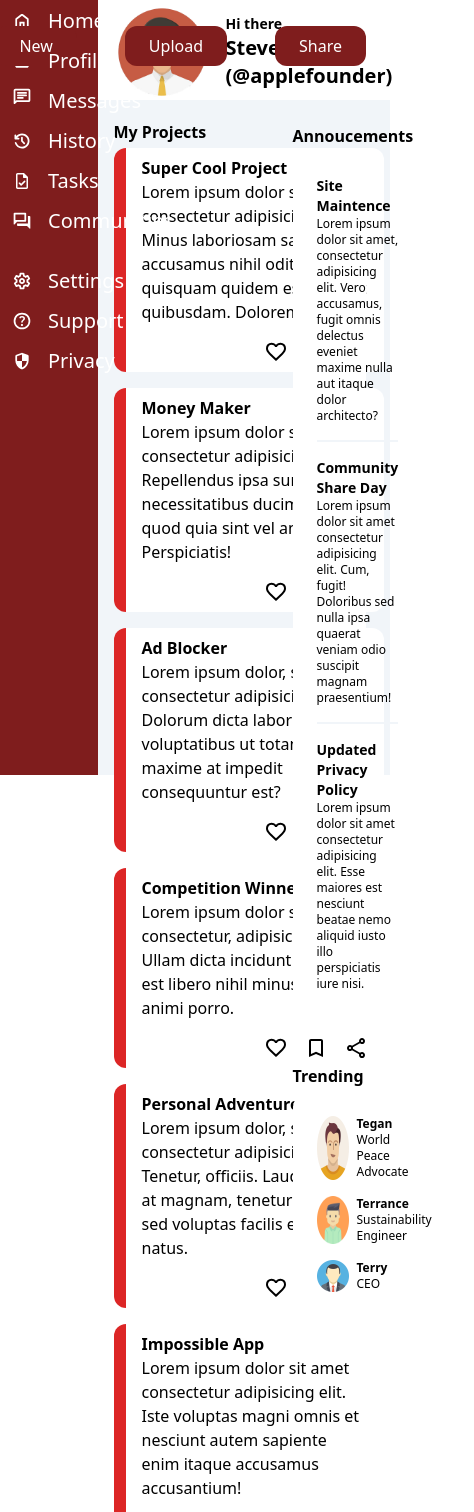
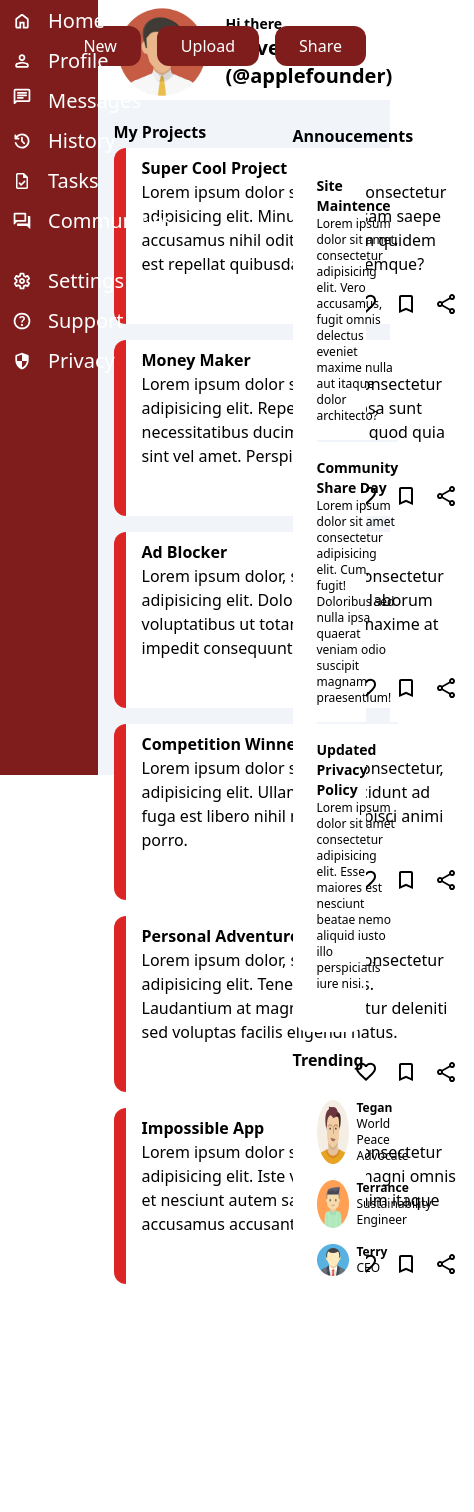
Before and after one commit to maxpajewski/admin-dashboard, a website: page index.html in a window 390 px wide. Shown: the part 69-1581 px from the top of the page, 474 px wide, since content can reach past the window. After the commit the page ends 1369 px from the top, so only its background shows below. Drawn offline with Linux system fonts and the light colour scheme.

Commit message:
Changed card auto-fit

```diff
--- a/index.html
+++ b/index.html
@@ -67,7 +67,7 @@
                 </div>
             </div>
             <div class="right-info col-start-5 col-end-7 flex justify-end items-center gap-4 mr-8">
-                <img src="./icons/notification.svg" alt="Noticications" class="w-7">
+                <img src="./icons/notification.svg" alt="Notifications" class="w-7">
                 <img src="./icons/user-profile.png" alt="User Profile Picture" class="w-20 h-auto">
                 <p class="text-lg font-bold">Steve Jobs</p>
             </div>
@@ -81,7 +81,7 @@
                     </div>
                 </div>
             </div>
-            <div class="col-start-4 col-end-7 row-start-2 row-end-3 flex items-center gap-12 justify-end mr-6">
+            <div class="col-start-4 col-end-7 row-start-2 row-end-3 flex items-center gap-4 lg:gap-12 justify-end mr-6">
                 <a class="px-6 py-2 bg-red-900 text-white no-underline rounded-xl btn">New</a>
                 <a class="px-6 py-2 bg-red-900 text-white no-underline rounded-xl btn">Upload</a>
                 <a class="px-6 py-2 bg-red-900 text-white no-underline rounded-xl btn">Share</a>
@@ -150,8 +150,6 @@
                 </div>
             </div>
 
-
-
             <div class="col-start-5 col-end-7 row-start-1 row-end-3">
                 <p class="mt-6 mb-1 font-bold">Annoucements</p>
                 <div class="grid bg-white p-6 mr-6 rounded-2xl">
@@ -168,7 +166,7 @@
                         <p class="text-xs">Lorem ipsum dolor sit amet consectetur adipisicing elit. Esse maiores est nesciunt beatae nemo aliquid iusto illo perspiciatis iure nisi.</p>
                     </div>
                 </div>
-                <p class="mb-1 font-bold mt-8">Trending</p>
+                <p class="mb-1 font-bold mt-4">Trending</p>
                 <div class="grid bg-white p-6 mr-6 rounded-2xl">
                     <div class="flex">
                         <img src="./icons/avatar1.png" alt="User Profile Picture" class="w-8 h-auto">
--- a/styles.css
+++ b/styles.css
@@ -35,7 +35,7 @@
   }
 
   .auto-fit {
-    grid-template-columns: repeat(auto-fit, minmax(270px, 1fr));
+    grid-template-columns: repeat(auto-fit, minmax(360px, 1fr));
   }
 
   .blw {
```
Also changed, not shown: output.css.
